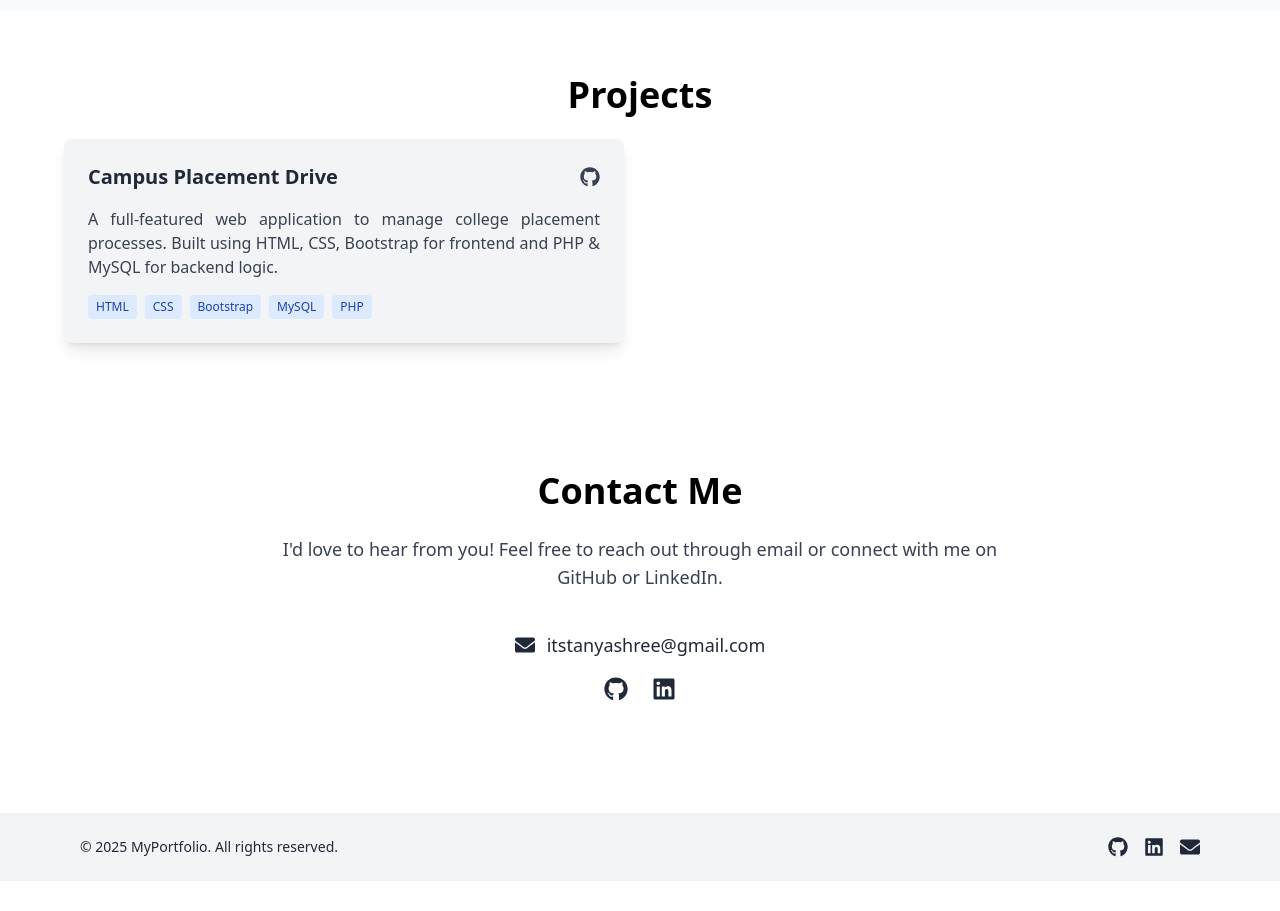
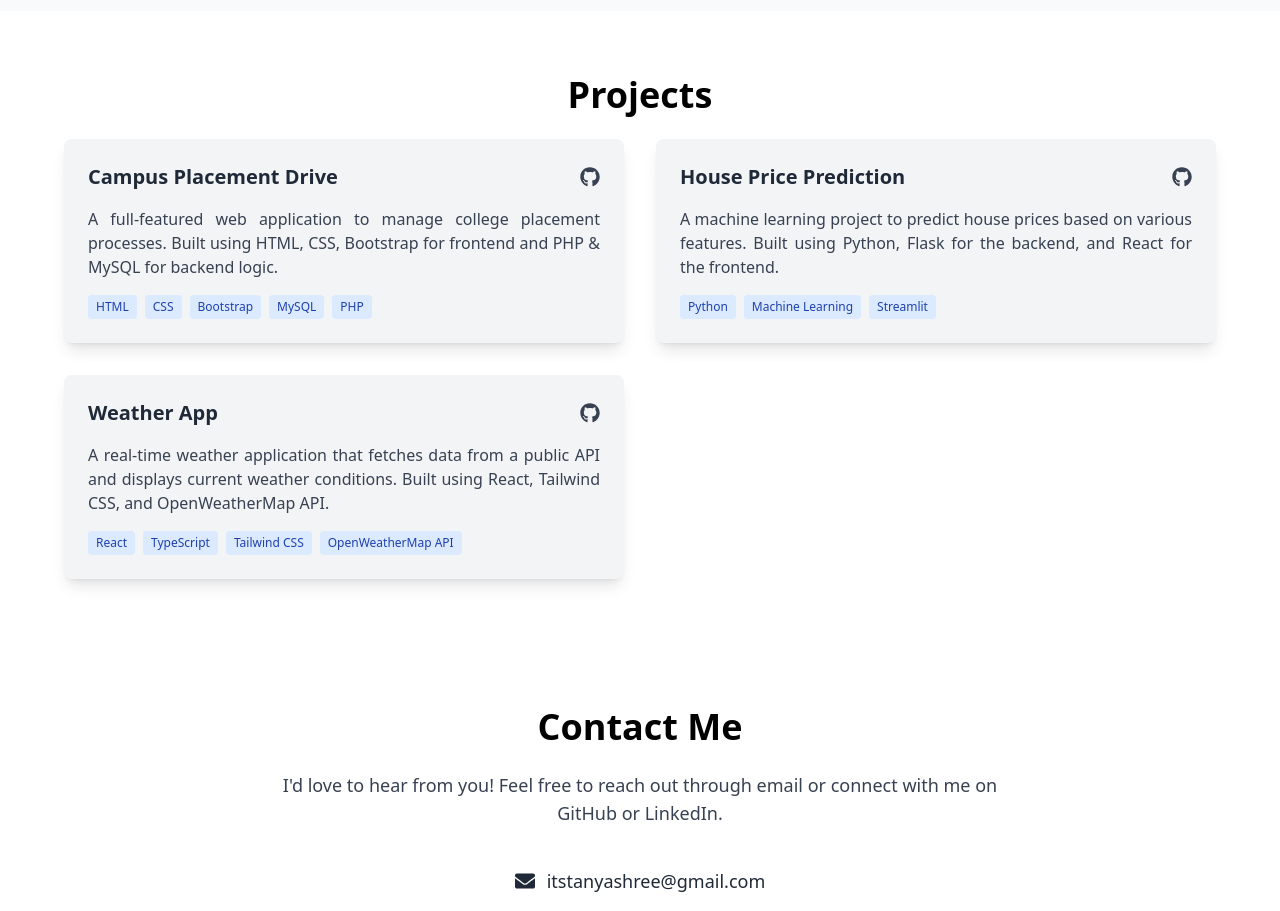
Before and after one commit to tanya02-ctrl/my_portfolio, a React (Vite) app: page / in a window 1280 px wide. Shown: the part 3960-4871 px from the top of the page. Before the commit the page ends 4841 px from the top, so only its background shows below. Built offline with nearby package versions, Linux system fonts and the light colour scheme.

Commit message:
Update projects

```diff
--- a/src/sections/Projects.tsx
+++ b/src/sections/Projects.tsx
@@ -9,6 +9,20 @@ const projects = [
       'A full-featured web application to manage college placement processes. Built using HTML, CSS, Bootstrap for frontend and PHP & MySQL for backend logic.',
     technologies: ['HTML', 'CSS', 'Bootstrap', 'MySQL', 'PHP'],
     github: 'https://github.com/tanya02-ctrl/campus_placement_drive',
+  },
+  {
+    title: 'House Price Prediction',
+    description:
+      'A machine learning project to predict house prices based on various features. Built using Python, Flask for the backend, and React for the frontend.',
+    technologies: ['Python', 'Machine Learning', 'Streamlit'],
+    github: 'https://github.com/tanya02-ctrl/house_price_predictor',
+  },
+  {
+    title: 'Weather App',
+    description:
+      'A real-time weather application that fetches data from a public API and displays current weather conditions. Built using React, Tailwind CSS, and OpenWeatherMap API.',
+    technologies: ['React', 'TypeScript', 'Tailwind CSS', 'OpenWeatherMap API'],
+    github: 'https://github.com/tanya02-ctrl/weather-app',
   },
 ]
 
```
